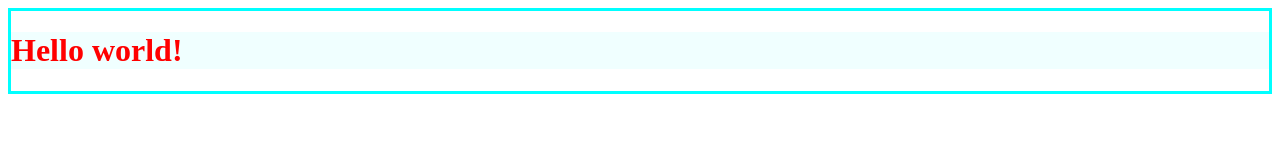
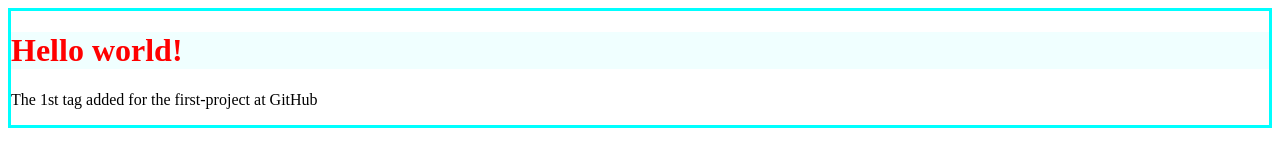
Before and after one commit to KonashinAlexander/first-project, a plain HTML site: page index.html in a window 1280 px wide. Drawn offline with Linux system fonts and the light colour scheme.

Commit message:
первый абзац для ГитХаба

```diff
--- a/index.html
+++ b/index.html
@@ -6,5 +6,6 @@
     </head>
     <body class="content">
         <h1 class="header">Hello world!</h1>
+        <p>The 1st tag added for the first-project at GitHub</p>
     </body>
 </html>
```
